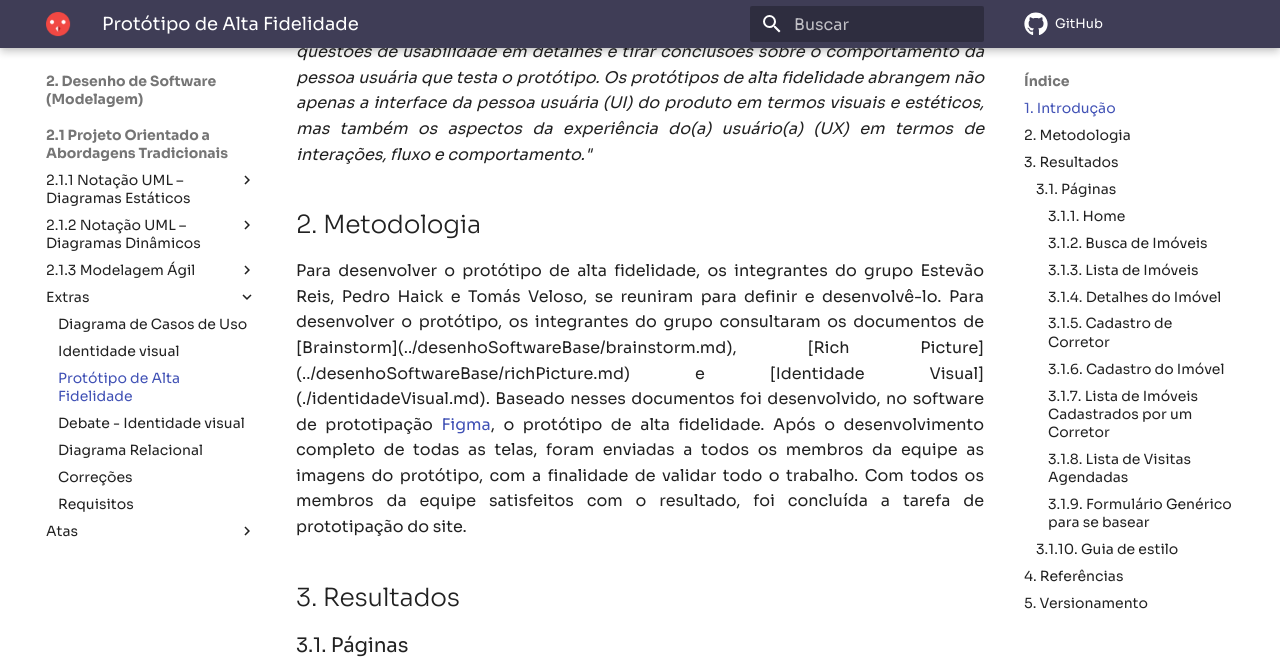
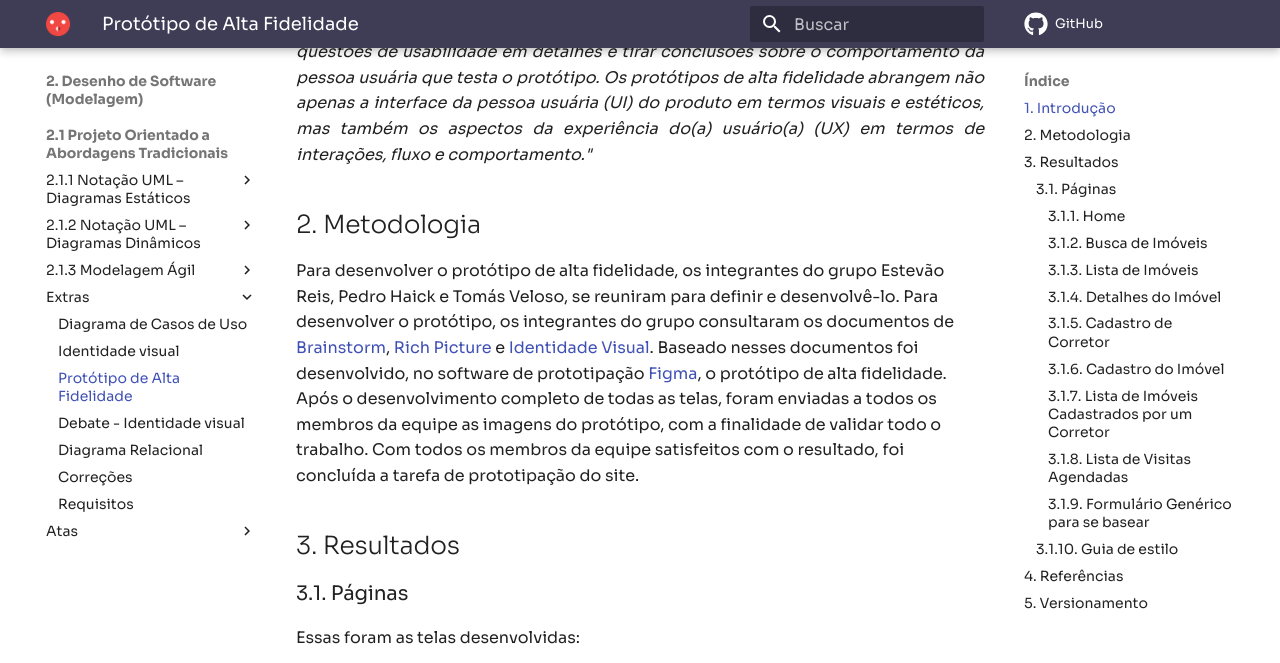
Before and after one commit to UnBArqDsw2021-1/2021.1_G04_Cardeal, an MkDocs documentation site: the page built from docs/modelagem/prototipo_alta.md, in a window 1280 px wide and 900 px high, scrolled down 393 px, cut to the strip 0-663 px from the top of the window. Built offline with MkDocs 1.6.1 and Material for MkDocs 9.7.7, drawn with Linux system fonts in a browser that asks for light colours; comment, search, counter and statistics services are not loaded.

Commit message:
Correçao dos links

```diff
--- a/docs/modelagem/prototipo_alta.md
+++ b/docs/modelagem/prototipo_alta.md
@@ -6,7 +6,7 @@
 
 ## 2. Metodologia
 
-<p align = "justify">Para desenvolver o protótipo de alta fidelidade, os integrantes do grupo Estevão Reis, Pedro Haick e Tomás Veloso, se reuniram para definir e desenvolvê-lo. Para desenvolver o protótipo, os integrantes do grupo consultaram os documentos de [Brainstorm](../desenhoSoftwareBase/brainstorm.md), [Rich Picture](../desenhoSoftwareBase/richPicture.md) e [Identidade Visual](./identidadeVisual.md). Baseado nesses documentos foi desenvolvido, no software de prototipação <a href="https://www.figma.com/" target="_blank">Figma</a>, o protótipo de alta fidelidade. Após o desenvolvimento completo de todas as telas, foram enviadas a todos os membros da equipe as imagens do protótipo, com a finalidade de validar todo o trabalho. Com todos os membros da equipe satisfeitos com o resultado, foi concluída a tarefa de prototipação do site.</p>
+Para desenvolver o protótipo de alta fidelidade, os integrantes do grupo Estevão Reis, Pedro Haick e Tomás Veloso, se reuniram para definir e desenvolvê-lo. Para desenvolver o protótipo, os integrantes do grupo consultaram os documentos de [Brainstorm](../desenhoSoftwareBase/brainstorm.md), [Rich Picture](../desenhoSoftwareBase/richPicture.md) e [Identidade Visual](./identidadeVisual.md). Baseado nesses documentos foi desenvolvido, no software de prototipação <a href="https://www.figma.com/" target="_blank">Figma</a>, o protótipo de alta fidelidade. Após o desenvolvimento completo de todas as telas, foram enviadas a todos os membros da equipe as imagens do protótipo, com a finalidade de validar todo o trabalho. Com todos os membros da equipe satisfeitos com o resultado, foi concluída a tarefa de prototipação do site.
 
 ## 3. Resultados
 
```
